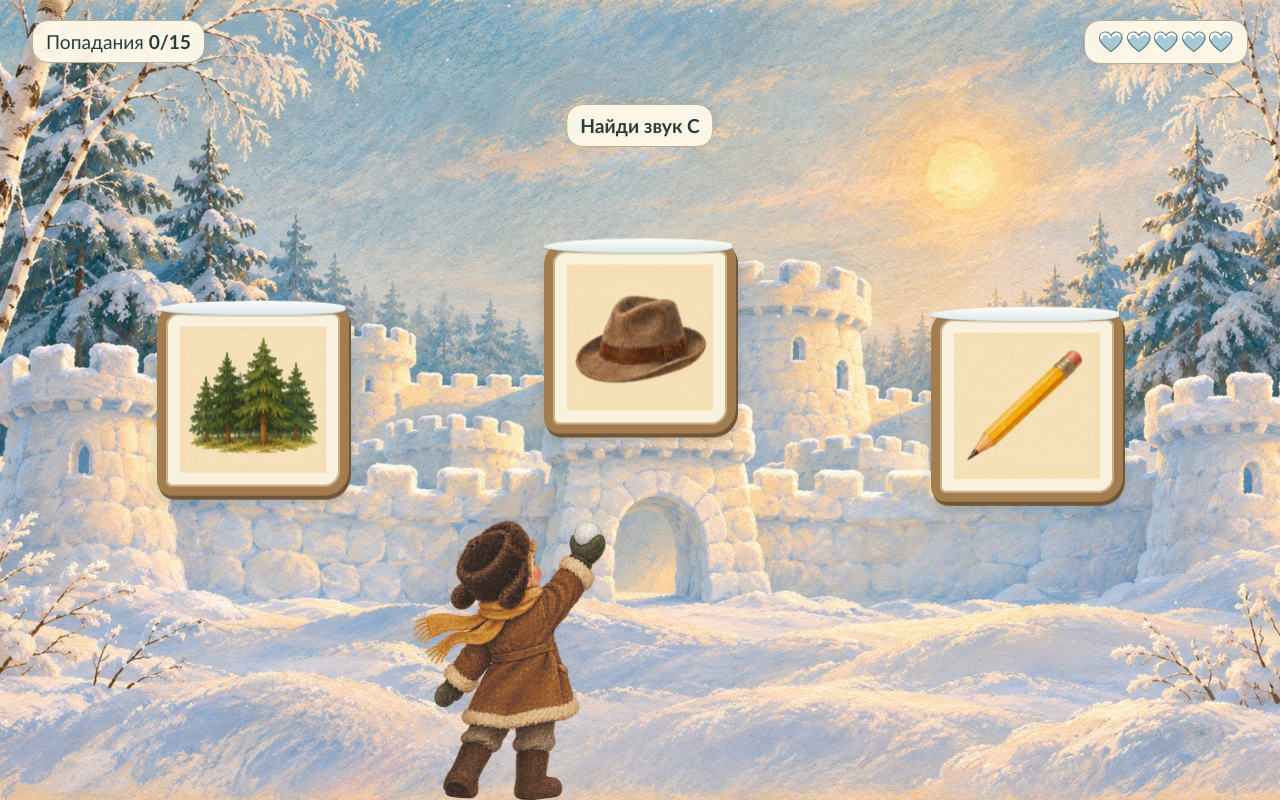
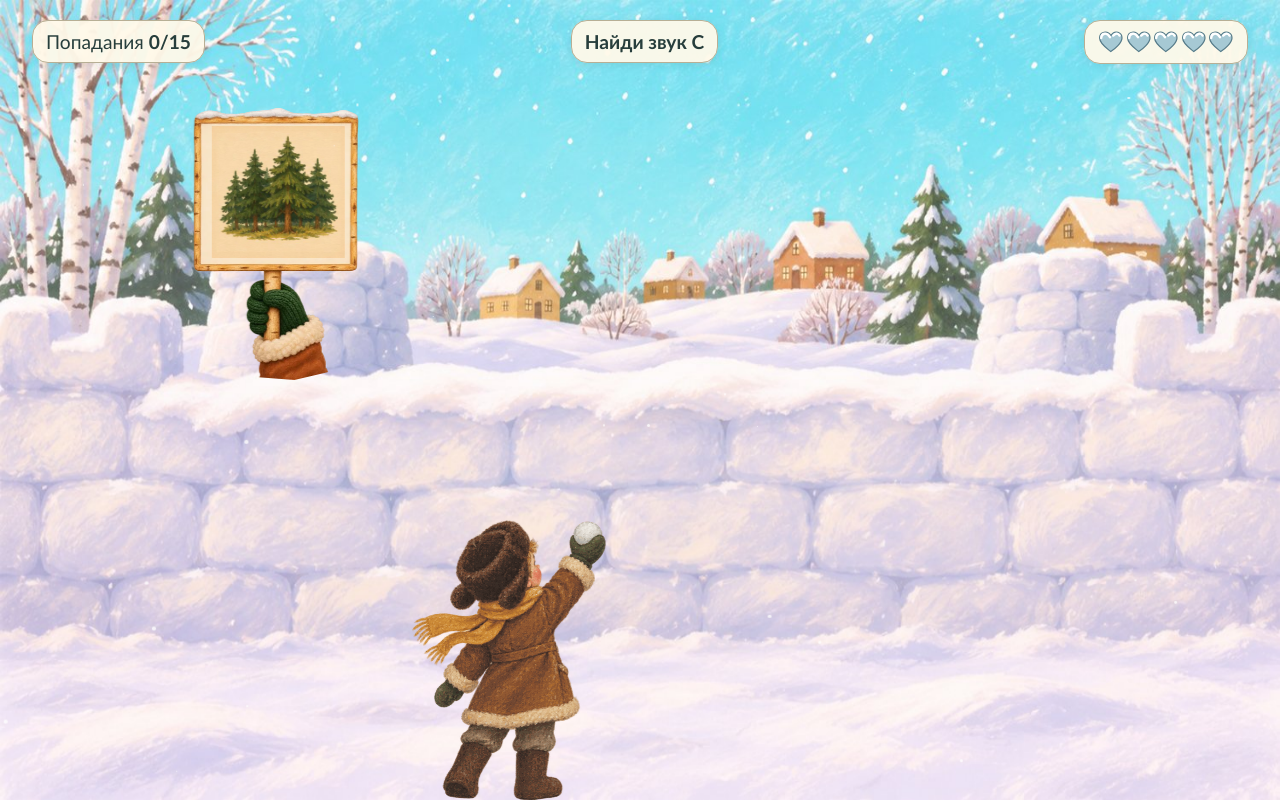
Before and after one commit to propodgotovkaa-creator/sneschki, a plain HTML site: page index.html in a window 1280 px wide. Both pictures are taken after a click on the button "Играть". Drawn offline with Linux system fonts and the light colour scheme.

Commit message:
Показывать картинки по очереди в руке за снежной стеной

```diff
--- a/game.js
+++ b/game.js
@@ -46,15 +46,53 @@ function start(){
   el("lives").innerHTML=heart().repeat(state.count);
   setScreen("play");updateHud();round();
 }
+// Each trio returns until its target is hit. Waiting costs no lives.
+let sequence = [];
+let nextCard = 0;
+let lastSpot = -1;
+let activeBoard = null;
+let cycleTimer = 0;
+const readingTime = 3000;
+
 function round(){
-  const distractors=shuffled(pictures[state.group==="s"?"sh":"s"]).slice(0,2);
-  const choices=shuffled([state.deck[state.score],...distractors]);
-  el("boards").replaceChildren(...choices.map((card,i)=>{
-    const slot=document.createElement("div"),button=document.createElement("button"),img=new Image();
-    slot.className="slot";slot.style.setProperty("--lift",(i===1?random(-19,-7):random(-3,14))+"%");
-    button.className="board";button.setAttribute("aria-label",card.name);img.src=card.src;img.alt="";button.append(img);
-    button.onclick=()=>shoot(card,button);slot.append(button);return slot;
-  }));
+  const other = state.group === "s" ? "sh" : "s";
+  sequence = shuffled([state.deck[state.score], ...shuffled(pictures[other]).slice(0,2)]);
+  nextCard = 0;
+  showNext();
+}
+
+function showNext(){
+  clearTimeout(cycleTimer);
+  if(el("field").dataset.screen !== "play")return;
+  const card = sequence[nextCard];
+  nextCard = (nextCard + 1) % sequence.length;
+  const spots = [0,1,2].filter(spot => spot !== lastSpot);
+  lastSpot = shuffled(spots)[0];
+  const button = document.createElement("button");
+  const picture = new Image();
+  picture.src = card.src;
+  picture.alt = "";
+  picture.draggable = false;
+  button.className = "board rising";
+  button.setAttribute("aria-label",card.name);
+  button.style.left = ([23,50,77][lastSpot] + random(-3,3)) + "%";
+  button.style.setProperty("--lean",random(-4,4)+"deg");
+  button.append(picture);
+  button.onclick = () => shoot(card,button);
+  activeBoard = button;
+  el("boards").replaceChildren(button);
+  cycleTimer = setTimeout(() => lowerBoard(button,showNext), readingTime + 460);
+}
+
+async function lowerBoard(button,after){
+  if(button !== activeBoard)return;
+  clearTimeout(cycleTimer);
+  activeBoard = null;
+  button.disabled = true;
+  button.classList.add("lowering");
+  await button.getAnimations().find(a => a.animationName === "lower")?.finished.catch(()=>{});
+  button.remove();
+  cycleTimer = setTimeout(after,240);
 }
 const reduced=matchMedia("(prefers-reduced-motion: reduce)").matches;
 async function motion(node,frames,duration,easing="ease-out"){
@@ -87,26 +125,28 @@ function burst(p,flags=false){
   }
 }
 async function shoot(card,button){
-  if(state.locked || el("field").dataset.screen!=="play")return;
+  if(state.locked || button !== activeBoard || el("field").dataset.screen!=="play")return;
+  clearTimeout(cycleTimer);
   state.locked=true;
-  const boy=el("boy"),hand=point(boy,.90,.04),target=point(button);
+  const boy=el("boy"),hand=point(boy,.90,.04),target=point(button.querySelector("img"));
   await motion(boy,[{transform:"rotate(0)"},{transform:"rotate(-7deg)",offset:.55},{transform:"rotate(4deg)"}],180);
   boy.src="assets/throw.png";await flight(hand,target);burst(target);
   const correct=card.group===state.group;
   if(correct){
     state.score++;updateHud();el("announce").textContent=card.name+". Верно! "+state.score+" из 15.";
-    await motion(button,[{transform:"rotate(0)"},{transform:"rotate(-8deg)",offset:.25},{transform:"rotate(5deg)",offset:.48},{transform:"translateY(115%)"}],400);
-    if(state.score===15)finish(true);else round();
+    await motion(button.querySelector("img"),[{rotate:"0deg"},{rotate:"-7deg"},{rotate:"4deg"},{rotate:"0deg"}],210);
+    await lowerBoard(button, () => state.score===15 ? finish(true) : round());
   }else{
     await flight(target,point(boy,.5,.18));burst(point(boy,.5,.18));
     state.lives--;updateHud();el("announce").textContent=card.name+". Попробуй другую картинку. Жизней — "+state.lives;
     await motion(boy,[{transform:"rotate(0)"},{transform:"rotate(-5deg)"},{transform:"rotate(3deg)"},{transform:"rotate(0)"}],270);
-    if(state.lives===0)finish(false);
+    if(state.lives===0)finish(false);else await lowerBoard(button,showNext);
   }
   if(el("field").dataset.screen==="play")boy.src="assets/boy.png";
   state.locked=false;
 }
 function finish(won){
+  clearTimeout(cycleTimer);activeBoard=null;el("boards").replaceChildren();
   setScreen("end");el("boy").src="assets/"+(won?"win":"lose")+".png";
   el("ending").textContent=won?"Ура! Крепость покорена!":"Снежки закончились!";
   el("summary").textContent=won?"15 точных попаданий!":"Попробуем ещё раз?";
--- a/index.html
+++ b/index.html
@@ -9,7 +9,7 @@
 </head>
 <body>
 <main id="field" data-screen="menu">
-<div class="landscape"></div><div class="veil"></div>
+<div class="landscape"></div><div class="veil"></div><div class="front-wall" aria-hidden="true"></div>
 <div id="snow" aria-hidden="true"></div>
 <section id="menu" class="paper">
 <h1>Снежная <br>крепость</h1>
@@ -17,8 +17,8 @@
 <fieldset><legend>Жизни</legend><div class="choices" id="counts"><button aria-label="3 жизни" data-value="3" aria-pressed="false">3</button><button aria-label="4 жизни" data-value="4" aria-pressed="false">4</button><button aria-label="5 жизней" data-value="5" aria-pressed="true">5</button></div></fieldset>
 <button class="primary" id="play">Играть</button>
 </section>
-<div id="hud" hidden><div class="stat">Попадания <strong id="score">0/15</strong></div><div class="stat" id="lives"></div></div>
-<div id="prompt" hidden></div><div id="boards" hidden></div>
+<div id="hud" hidden><div class="stat">Попадания <strong id="score">0/15</strong></div><div id="prompt" hidden></div><div class="stat" id="lives"></div></div>
+<div id="boards" hidden></div>
 <img id="boy" alt="" src="assets/boy.png">
 <section id="end" class="paper" hidden aria-labelledby="ending"><h2 id="ending"></h2><p id="summary"></p><p id="remaining"></p><button class="primary" id="again">Играть ещё</button><button class="secondary" id="back">Главное меню</button></section>
 <div class="sr" id="announce" aria-live="polite"></div>
--- a/style.css
+++ b/style.css
@@ -13,14 +13,25 @@ h1,h2{margin:0;color:#284b46;font-family:Georgia,"Times New Roman",serif;letter-
 fieldset{border:0;padding:0;margin:0 0 15px;min-width:0}legend{padding:0 0 7px;font-weight:bold;font-size:15px}.choices{display:flex;gap:7px}.choices button,.secondary{border:1px solid #b8ab90;background:#fffdf3;border-radius:8px;padding:8px 13px;min-height:42px;flex:1;font-weight:600}.choices button[aria-pressed=true]{color:#fffaf0;background:#42695c;border-color:#35584c;box-shadow:inset 0 0 0 2px #ffffff33}.primary{width:100%;min-height:46px;padding:9px 14px;background:#b2562f;color:white;border:1px solid #934425;border-radius:9px;font-weight:bold;font-size:19px;box-shadow:0 3px 0 #894322}.secondary{width:100%;margin-top:12px}
 #boy{position:absolute;z-index:2;bottom:0;left:65%;height:42%;max-width:40%;object-fit:contain;object-position:bottom;transform-origin:50% 96%;pointer-events:none;animation:breathe 3.2s ease-in-out infinite}#field[data-screen=play] #boy{left:32%;height:35%}
 #hud{position:absolute;z-index:4;top:max(12px,2.5%);left:2.5%;right:2.5%;display:flex;align-items:center;justify-content:space-between;gap:4px}.stat,#prompt{background:#fff9e9f2;border:1px solid #b7af95;box-shadow:0 2px 8px #364e531a;border-radius:16px;font-size:clamp(14px,2.4vmin,22px);padding:9px 13px}.stat strong{font-variant-numeric:tabular-nums}.stat#lives{display:flex;gap:2px}.heart{width:clamp(17px,3.2vmin,32px);height:auto;transition:opacity .3s,transform .3s}.spent{opacity:0;transform:scale(.4)}
-#prompt{position:absolute;z-index:2;top:13%;left:50%;transform:translateX(-50%);white-space:nowrap;font-weight:bold}
-#boards{position:absolute;inset:25% 6% 30%;z-index:3;display:grid;grid-template-columns:repeat(3,minmax(0,1fr));align-items:center;justify-items:center;gap:3%}.slot{display:grid;place-items:center;width:100%;padding-top:14px;padding-bottom:18px;overflow:hidden;transform:translateY(var(--lift,0%))}
-.board{position:relative;width:min(100%,24vh,220px);aspect-ratio:1;border:clamp(5px,1.2vmin,13px) solid #a37c50;border-radius:12% 9% 13% 8%;background:#f8f1dd;box-shadow:inset 0 0 0 2px #cbb086,2px 4px 0 #705637,0 8px 12px #3e586443;padding:4%;animation:rise .42s ease-out both}
-.board:before{content:"";position:absolute;left:-5%;right:-3%;height:8%;top:-7%;background:linear-gradient(#fffefa,#dbe9eb);border-radius:60% 45% 35% 42%;box-shadow:0 2px 1px #827c6155}.board img{display:block;width:100%;height:100%;object-fit:contain;mix-blend-mode:multiply}
+#prompt{position:static;white-space:nowrap;font-weight:bold}
+.landscape,.front-wall{position:absolute;inset:auto;left:50%;bottom:0;transform:translateX(-50%);width:max(100%,125cqh);height:100%;background:url(assets/courtyard.jpg) center/100% 100% no-repeat;pointer-events:none}
+.front-wall{z-index:2;clip-path:polygon(0 39%,3% 39%,4% 43%,7% 43%,8% 39%,12% 38%,14% 48%,19% 47%,23% 47.5%,27% 46%,34% 47%,39% 46%,44% 48%,48% 46.5%,53% 47.8%,58% 46.5%,64% 47.5%,70% 46.8%,75% 47.5%,81% 46%,86% 48%,88% 39%,91% 39%,92% 43%,95% 42%,96% 39%,100% 38%,100% 100%,0 100%)}
+#field:not([data-screen=play]) .front-wall{display:none}
+#boards{position:absolute;inset:0;z-index:1;pointer-events:none}
+.board{position:absolute;pointer-events:auto;touch-action:manipulation;top:48.5%;height:min(36cqh,63cqw);aspect-ratio:1048/1448;border:0;background:transparent url(assets/paddle.webp) center/100% 100% no-repeat;padding:0;transform-origin:50% 98%;translate:-50% -100%;rotate:var(--lean)}
+.board img{position:absolute;left:19%;top:9%;width:67%;height:46%;object-fit:contain;mix-blend-mode:multiply;pointer-events:none}
+.rising{animation:surface .46s cubic-bezier(.22,.84,.35,1) both,sway 1.5s .46s ease-in-out infinite alternate}
+.lowering{pointer-events:none;animation:lower .35s ease-in both}
+@keyframes surface{from{translate:-50% 2%;rotate:-7deg}to{translate:-50% -100%;rotate:var(--lean)}}
+@keyframes sway{to{rotate:calc(var(--lean) + 2deg)}}
+@keyframes lower{to{translate:-50% 3%;rotate:5deg}}
 #snow{z-index:3;overflow:hidden}.flake{position:absolute;top:-6%;background:white;border-radius:50%;opacity:.75;animation:fall linear infinite}.ball,.dust,.flag{pointer-events:none;position:absolute;z-index:6}.ball{width:clamp(15px,3.4vmin,35px);aspect-ratio:1;border-radius:50%;background:radial-gradient(at 30% 24%,white 20%,#eef7fa 53%,#9bb2c0 94%);box-shadow:0 2px 3px #70899855}.dust{width:9px;height:9px;border-radius:50%;background:#fff}.flag{width:13px;height:18px;clip-path:polygon(0 0,100% 0,50% 100%)}.sr{position:absolute;width:1px;height:1px;overflow:hidden;clip-path:inset(50%)}
 @keyframes rise{from{transform:translateY(110%) rotate(-4deg)}to{transform:none}}@keyframes fall{to{transform:translate(26px,110cqh)}}@keyframes breathe{50%{transform:rotate(.7deg)}}
-@media(max-aspect-ratio:4/5){.paper{width:calc(100% - 32px);max-width:400px;left:50%;top:53%;transform:translate(-50%,-50%)}#field:not([data-screen=play]) #boy{left:auto;right:1%;height:19%;z-index:5;max-width:22%;bottom:0}#boards{inset:24% 2% 32%;gap:3%}#field[data-screen=play] #boy{left:18%;height:31%}.landscape{background-position:50% 50%}#prompt{top:15%}}
-@media(max-height:500px){.paper{padding:12px 18px;width:min(440px,72%)}h1{font-size:32px}h1 br{display:none}h1 br:after{content:" "}.intro{margin:6px 0 9px;font-size:14px}.choices button{min-height:34px;padding:4px}fieldset{margin-bottom:7px}legend{padding-bottom:3px}.primary{min-height:36px;padding:5px}#prompt{top:15%}}
-@media(prefers-reduced-motion:reduce){.flake,#boy{animation:none}.board{animation-duration:.01s}}
+@media(max-aspect-ratio:4/5){.paper{width:calc(100% - 32px);max-width:400px;left:50%;top:53%;transform:translate(-50%,-50%)}#field:not([data-screen=play]) #boy{left:auto;right:1%;height:19%;z-index:5;max-width:22%;bottom:0}#field[data-screen=play] #boy{left:18%;height:31%}}
+@media(max-height:500px){.paper{padding:12px 18px;width:min(440px,72%)}h1{font-size:32px}h1 br{display:none}h1 br:after{content:" "}.intro{margin:6px 0 9px;font-size:14px}.choices button{min-height:34px;padding:4px}fieldset{margin-bottom:7px}legend{padding-bottom:3px}.primary{min-height:36px;padding:5px}}
+@media(prefers-reduced-motion:reduce){.flake,#boy{animation:none}.rising,.lowering{animation-duration:.01s;animation-iteration-count:1}}
 
 h1{margin-bottom:clamp(14px,3.5vmin,32px)}
+
+@media(max-width:460px){.stat,#prompt{padding:7px 8px;font-size:14px}.heart{width:16px}.stat#lives{gap:1px}}
+#field[data-screen=play] .front-wall{pointer-events:auto}
```
Also changed, not shown: assets/courtyard.jpg (added), assets/paddle.webp (added).
